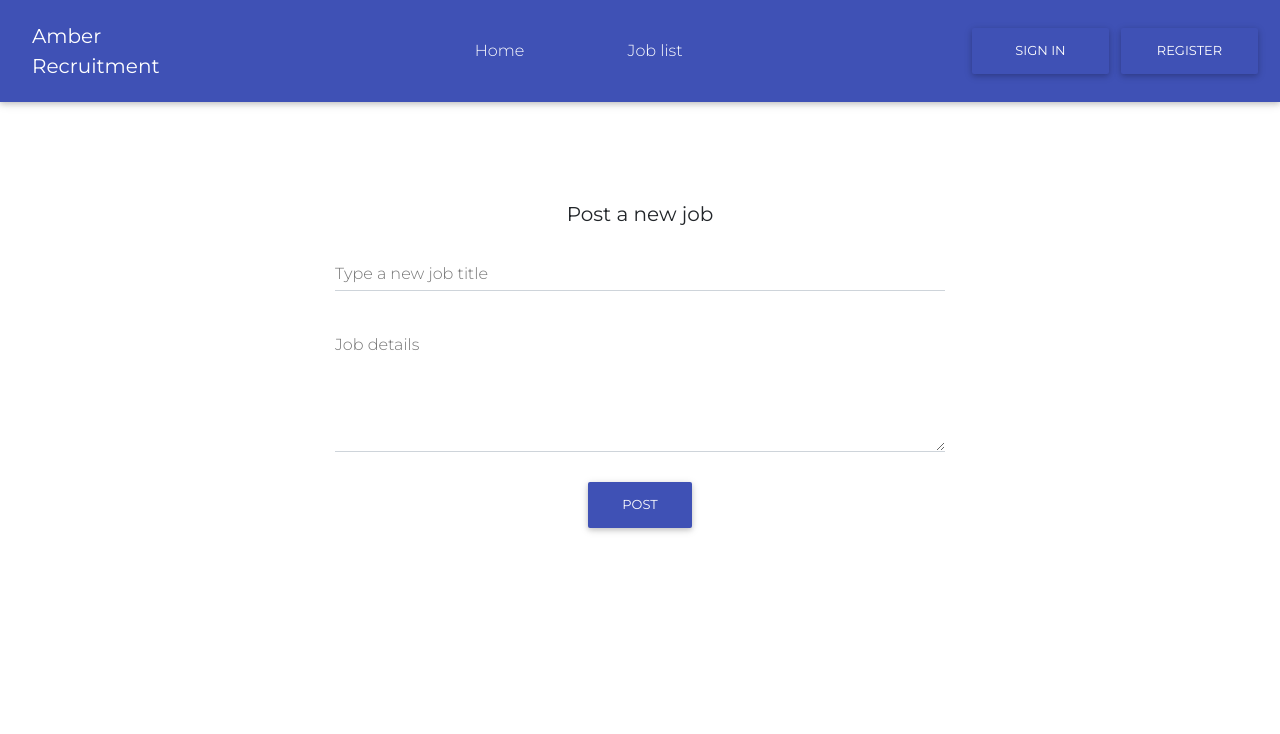
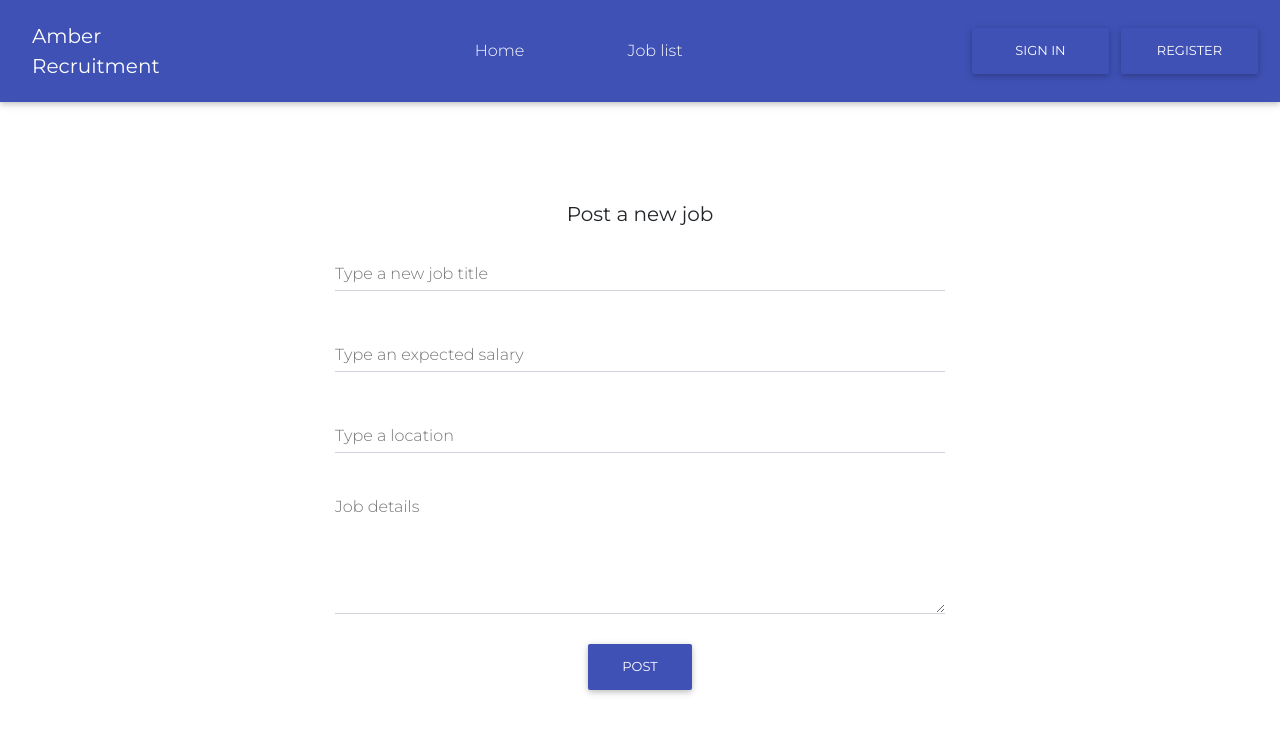
Before and after one commit to VentsislavKostadinov/amber-recruitment, a React (Create React App) app: page /amber-recruitment/create-a-job in a window 1280 px wide. Shown: the top 734 px of the page. Built offline with nearby package versions, Linux system fonts and the light colour scheme; no server answers.

Commit message:
create-job-update

```diff
--- a/src/AmberRecruitment/CreateJob/CreateJob.js
+++ b/src/AmberRecruitment/CreateJob/CreateJob.js
@@ -1,5 +1,5 @@
-import React, {Component} from "react";
-import {MDBCol, MDBInput, MDBBtn} from 'mdbreact';
+import React, { Component } from "react";
+import { MDBCol, MDBInput, MDBBtn } from 'mdbreact';
 import './style/CreateJob.css';
 import fire from "../Firebase/context";
 import showNotification from "../notifications";
@@ -8,6 +8,8 @@ export default class CreateJob extends Component {
 
     state = {
         jobTitle: '',
+        jobSalary: '',
+        jobLocation: '',
         jobDescription: ''
     }
 
@@ -15,6 +17,20 @@ export default class CreateJob extends Component {
 
         this.setState({
             jobTitle: e.target.value
+        })
+    }
+
+    handleJobSalary = (e) => {
+
+        this.setState({
+            jobSalary: e.target.value,
+        })
+    }
+
+    handleJobLocation = (e) => {
+
+        this.setState({
+            jobLocation: e.target.value
         })
     }
 
@@ -28,23 +44,31 @@ export default class CreateJob extends Component {
     handleSubmitJob = (e) => {
         e.preventDefault();
 
-        let {jobTitle, jobDescription} = this.state;
+        let requiredFields = document.getElementById('create-job-required-fields');
 
-        if (jobTitle !== '' && jobDescription !== '') {
+        let { jobTitle, jobSalary, jobLocation, jobDescription } = this.state;
+
+        if (jobTitle !== '' && jobSalary !== '' && jobLocation && jobDescription !== '') {
 
             fire.firestore().collection('jobs').add({
                 jobTitle,
+                jobSalary,
+                jobLocation,
                 jobDescription
 
             }).then(res => {
                 console.log(res);
-                showNotification('Job added: ', jobTitle);
+                showNotification('Job added: ', jobTitle, jobSalary, jobLocation, jobDescription);
 
             }).catch(err => {
                 console.log(err.message);
+
             })
+
+        } else {
+            requiredFields.style.color = 'red';
+            requiredFields.textContent = 'All Fields Required';
         }
-
     }
 
     enterPressed = (e) => {
@@ -55,7 +79,7 @@ export default class CreateJob extends Component {
 
     componentWillUnmount() {
 
-         console.log('create a job Umounting');
+        console.log('Job Umounting');
     }
 
     render() {
@@ -64,11 +88,16 @@ export default class CreateJob extends Component {
                 <form>
                     <p className="h5 text-center mb-4">Post a new job</p>
                     <div className="grey-text">
-                        <MDBInput onChange={this.handleJobTitle} label="Type a new job title" group type="text"
+                        <MDBInput onChange={this.handleJobTitle} label= "Type a new job title" group type="text"
                             id='job-title' validate error="wrong"
                             success="right" />
+                        <MDBInput onChange={this.handleJobSalary} label="Type an expected salary" group type="text"
+                            id="job-salary" validate error="wrong" />
+                              <MDBInput onChange={this.handleJobLocation} label="Type a location" group type="text"
+                            id="job-salary" validate error="wrong" />
                         <MDBInput onChange={this.handleJobDescription} label="Job details" group id='job-description'
-                                  type="textarea" rows="5"  onKeyPress={this.enterPressed}/>
+                            type="textarea" rows="5" onKeyPress={this.enterPressed} />
+                        <p id="create-job-required-fields" />
                     </div>
                     <div className="text-center">
                         <MDBBtn onClick={this.handleSubmitJob}>Post</MDBBtn>
--- a/src/AmberRecruitment/JobList/JobList.js
+++ b/src/AmberRecruitment/JobList/JobList.js
@@ -19,11 +19,13 @@ export default class JobList extends Component {
     onCollectionUpdate = (querySnapshot) => {
         let currentJobList = [];
         querySnapshot.forEach(doc => {
-            const {jobTitle, jobDescription} = doc.data();
+            const {jobTitle, jobSalary, jobLocation, jobDescription} = doc.data();
             currentJobList.push({
                 key: doc.id,
                 doc,
                 jobTitle,
+                jobSalary,
+                jobLocation,
                 jobDescription
             });
         });
@@ -55,7 +57,7 @@ export default class JobList extends Component {
     onDelete = (id) => {
         fire.firestore().collection('jobs').doc(id).delete()
             .then(() => {
-                console.log('Document successfully deleted!');
+                console.log('Document successfully added!');
                 showNotification('Successfully deleted', '')
 
             }).catch(error => {
@@ -74,6 +76,8 @@ export default class JobList extends Component {
                                         style={{color: 'red'}} onClick={() => this.onDelete(job.doc.id)}>&times;</a>
                                 </div>) : null}
                             <MDBCardTitle>{job.jobTitle}</MDBCardTitle>
+                            <MDBCardText><i className ="fas fa-pound-sign"></i> <b>{job.jobSalary}</b> per annum</MDBCardText>
+                            <MDBCardText><i className="fas fa-map-marker-alt"></i> <b>{job.jobLocation}</b></MDBCardText>
                             <MDBCardText>{job.jobDescription}</MDBCardText>
                             <MDBBtn color="elegant" href="#">Find out more</MDBBtn>
                         </MDBCardBody>
```
Lines whose indentation alone changed are shown as unchanged.
